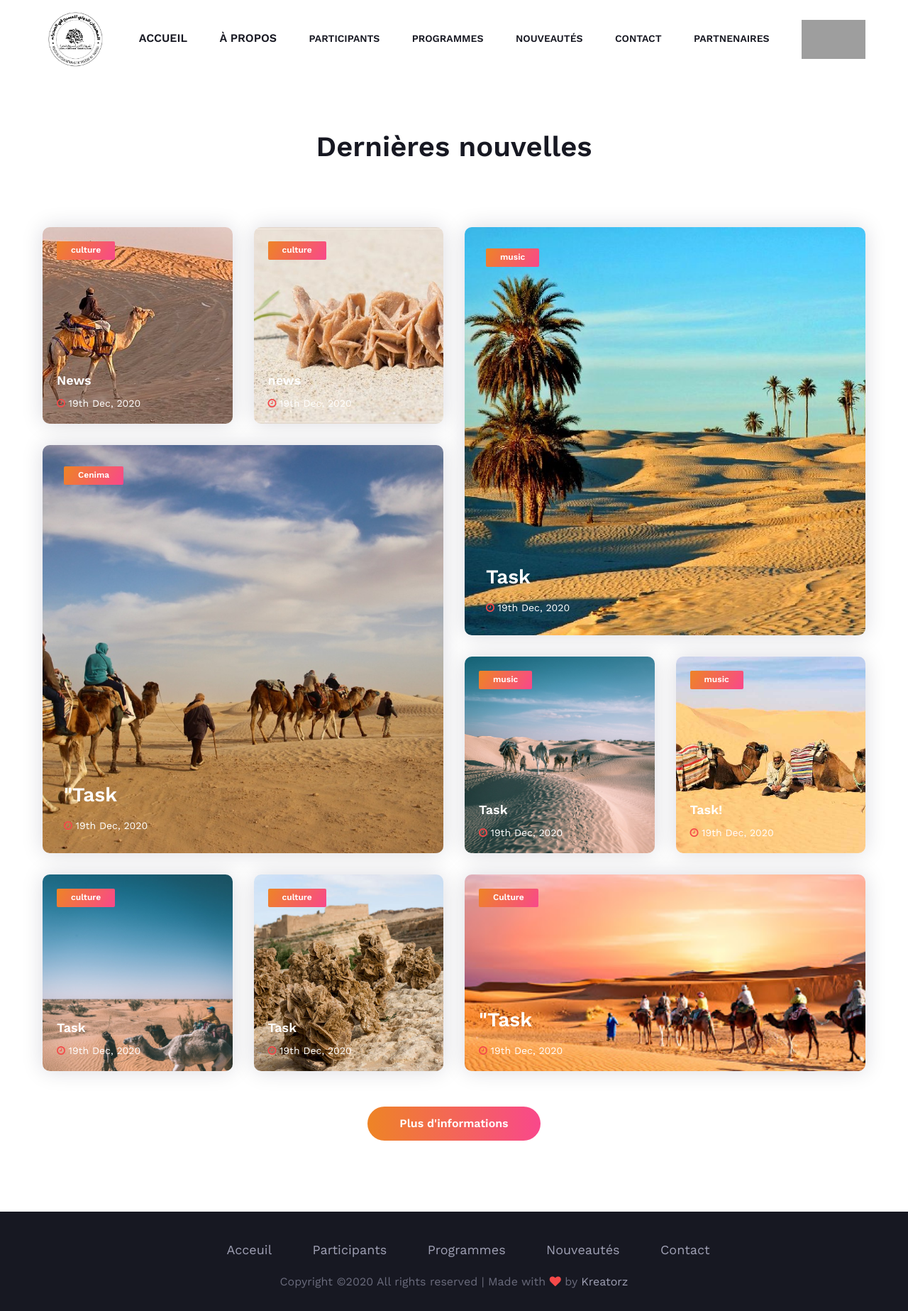
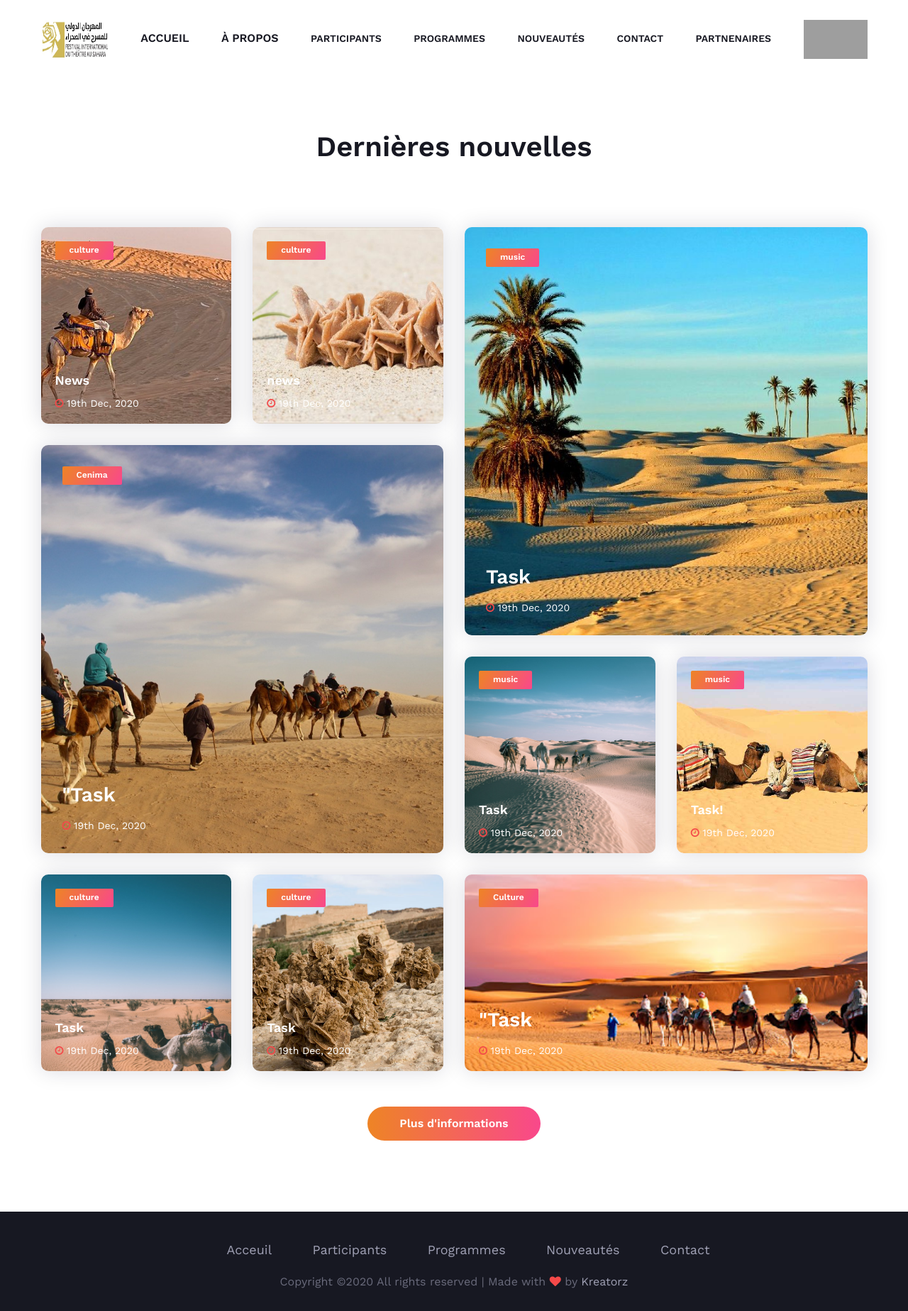
Before and after one commit to kr3atorz/fits, a PHP site: page /blog.html in a window 1280 px wide. Shown: the top 1847 px of the page at 71% size. Run offline with PHP 8.4, Linux system fonts and the light colour scheme; some libraries are stand-ins or nearby versions; grey boxes are pictures that could not be loaded.

Commit message:
new fits logo

```diff
--- a/about-us.html
+++ b/about-us.html
@@ -30,7 +30,7 @@
 
         <div class="nav-menu">
             <a href="index.html">
-            <img src="img/logo.png" alt="" style="width:90px">
+            <img src="img/fits logo.jpeg" alt="" style="width: 95px;height: 55px;">
         </a>
             <nav class="mainmenu mobile-menu">
                 <ul>
--- a/blog.html
+++ b/blog.html
@@ -30,7 +30,7 @@
 
         <div class="nav-menu">
             <a href="index.html">
-            <img src="img/logo.png" alt="" style="width:90px">
+            <img src="img/fits logo.jpeg" alt="" style="width: 95px;height: 55px;">
         </a>
             <nav class="mainmenu mobile-menu">
                 <ul>
--- a/contact.html
+++ b/contact.html
@@ -30,7 +30,7 @@
 
         <div class="nav-menu">
             <a href="index.html">
-            <img src="img/logo.png" alt="" style="width:90px">
+            <img src="img/fits logo.jpeg" alt="" style="width: 95px;height: 55px;">
         </a>
             <nav class="mainmenu mobile-menu">
                 <ul>
--- a/css/style.css
+++ b/css/style.css
@@ -2189,7 +2189,7 @@ ol {
 
 @media only screen and (min-width: 1200px) {
 	.container {
-		max-width: 1190px;
+		max-width: 1195px;
 	}
 }
 
--- a/index.html
+++ b/index.html
@@ -32,7 +32,7 @@
 
         <div class="nav-menu">
             <a href="index.html">
-            <img src="img/logo.png" alt="" style="width:90px">
+            <img src="img/fits logo.jpeg" alt="" style="width: 95px;height: 55px;">
         </a>
             <nav class="mainmenu mobile-menu">
                 <ul>
--- a/partners.html
+++ b/partners.html
@@ -30,7 +30,7 @@
 
         <div class="nav-menu">
             <a href="index.html">
-            <img src="img/logo.png" alt="" style="width:90px">
+            <img src="img/fits logo.jpeg" alt="" style="width: 95px;height: 55px;">
         </a>
             <nav class="mainmenu mobile-menu">
                 <ul>
--- a/schedule.html
+++ b/schedule.html
@@ -30,7 +30,7 @@
 
         <div class="nav-menu">
             <a href="index.html">
-            <img src="img/logo.png" alt="" style="width:90px">
+            <img src="img/fits logo.jpeg" alt="" style="width: 95px;height: 55px;">
         </a>
             <nav class="mainmenu mobile-menu">
                 <ul>
--- a/speaker.html
+++ b/speaker.html
@@ -30,7 +30,7 @@
 
         <div class="nav-menu">
             <a href="index.html">
-            <img src="img/logo.png" alt="" style="width:90px">
+            <img src="img/fits logo.jpeg" alt="" style="width: 95px;height: 55px;">
         </a>
             <nav class="mainmenu mobile-menu">
                 <ul>
```
Also changed, not shown: img/fits logo.jpeg (added).
